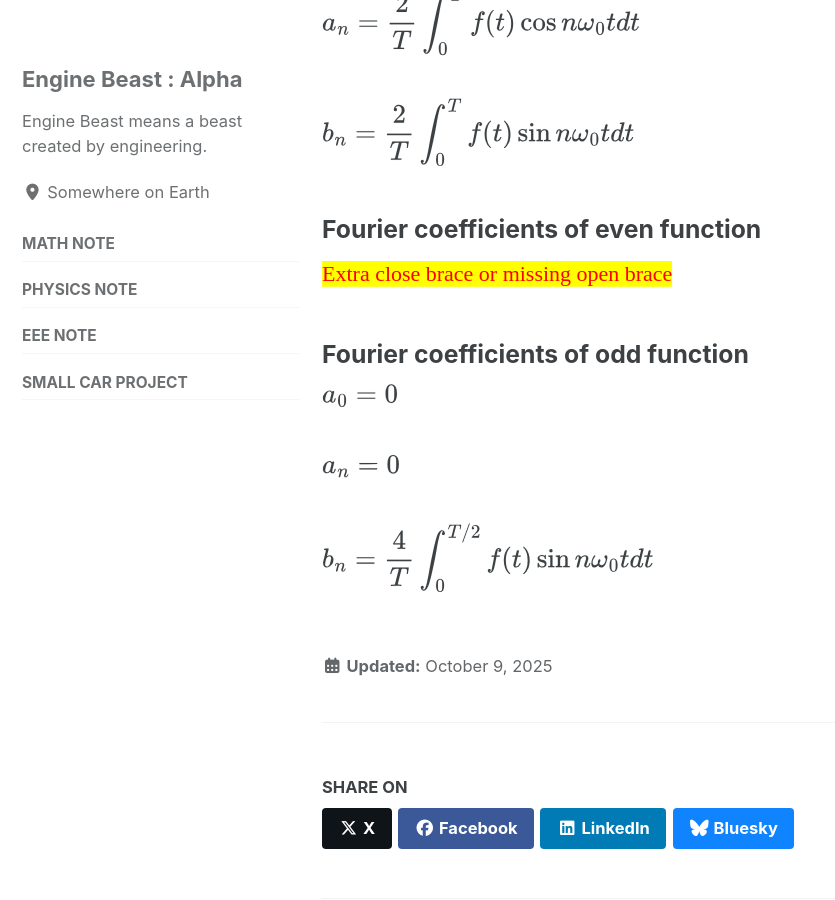
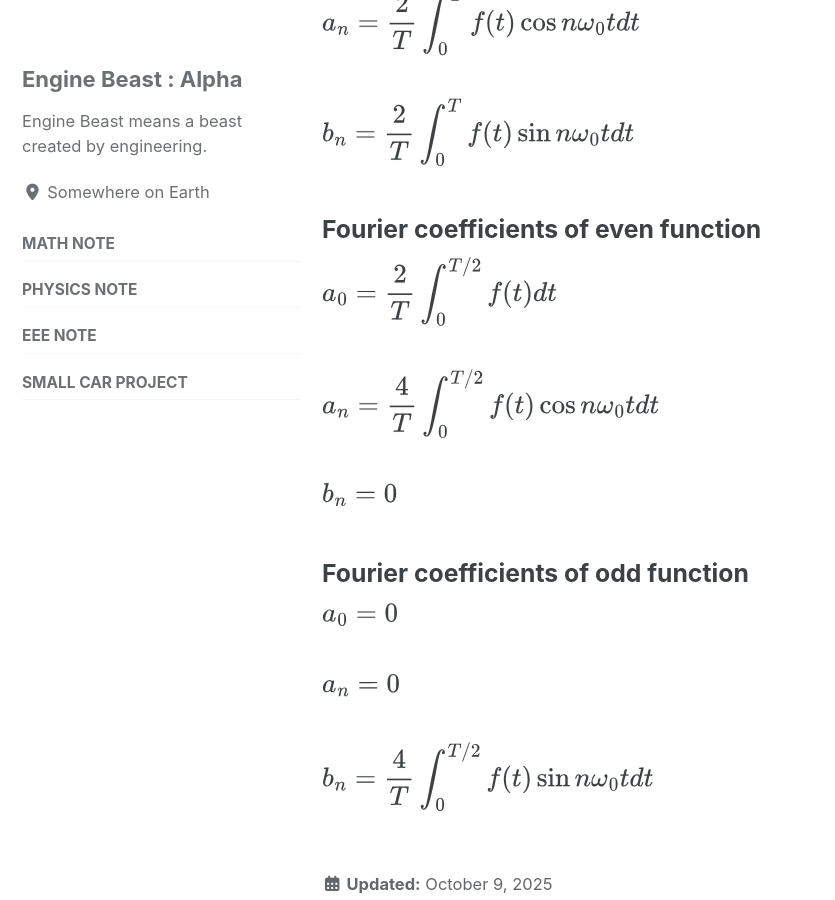
Before and after one commit to enginebeast/enginebeast.github.io, a Jekyll site: the page built from _posts/2025-10-09-Tperiod_fourier_series.md, in a window 1280 px wide and 900 px high, scrolled down 583 px. Shown: the whole window, without its empty margins (0-835 px from the left). Built offline with Jekyll 4.4.1, drawn with Linux system fonts in a browser that asks for light colours; cached includes are drawn as plain includes.

```diff
--- a/_posts/2025-10-09-Tperiod_fourier_series.md
+++ b/_posts/2025-10-09-Tperiod_fourier_series.md
@@ -29,7 +29,7 @@ $$
 ### Fourier coefficients of even function
 $$
 \begin{flalign*}
-& a_0 = \frac{2}{T}\int^\{T/2}_0f(t)dt
+& a_0 = \frac{2}{T}\int^{T/2}_0f(t)dt
 \\
 \\ & a_n = \frac{4}{T}\int^{T/2}_0f(t)\cos n\omega_0tdt
 \\
```
